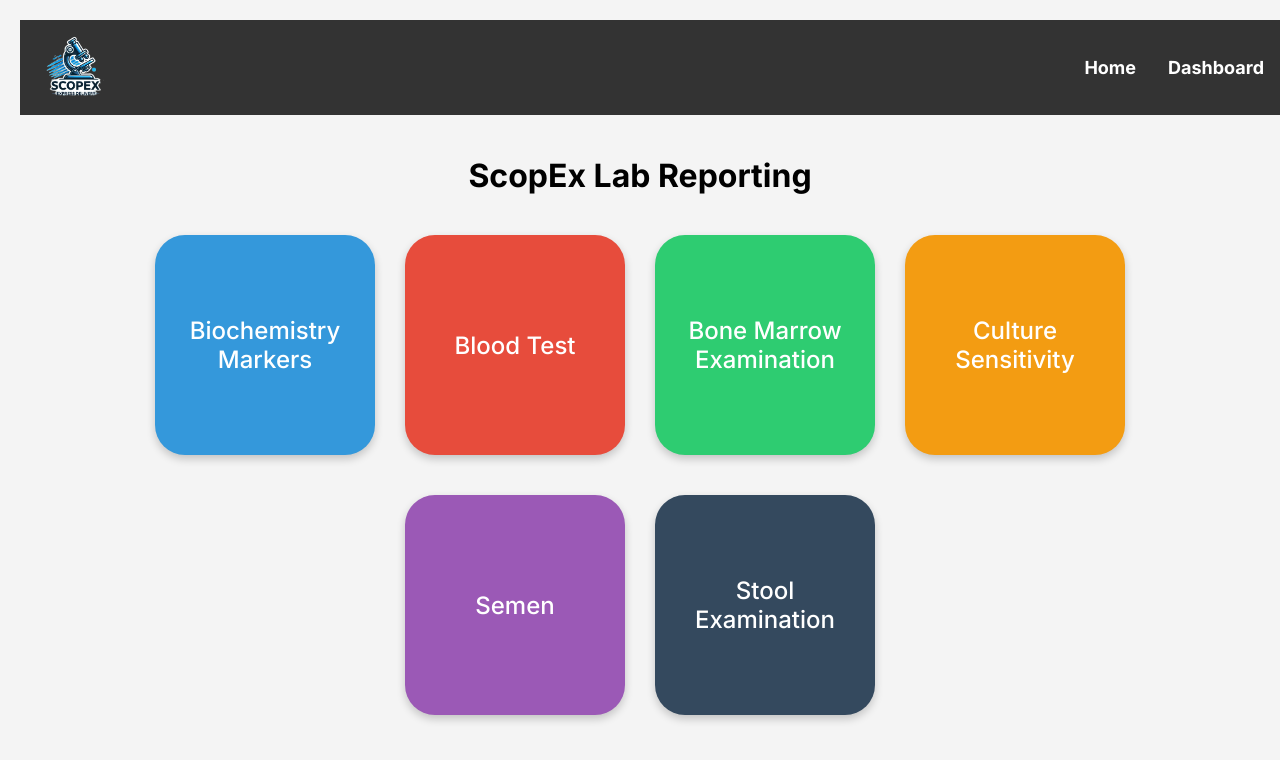
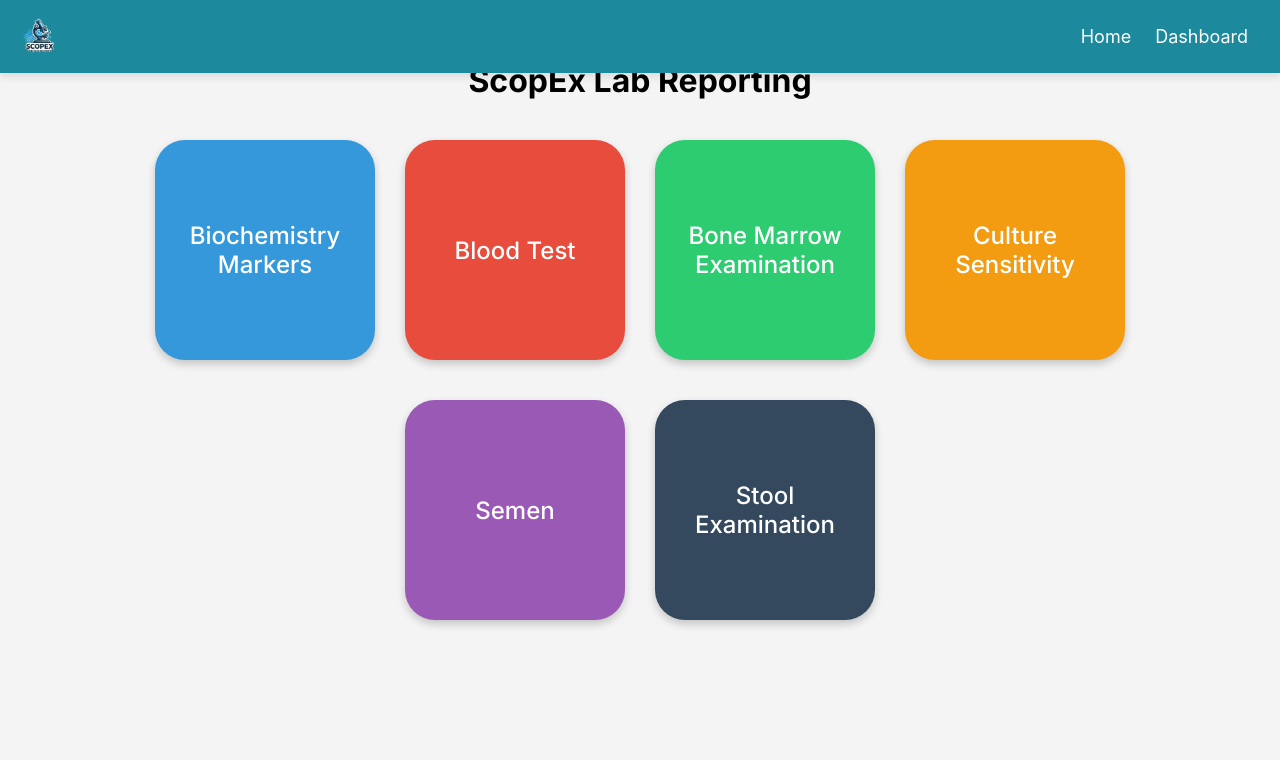
Before and after one commit to mlbrainlab/scopex, a React (Create React App) app: page / in a window 1280 px wide. Shown: the top 760 px of the page. Built offline with nearby package versions, Linux system fonts and the light colour scheme.

Commit message:
ui: navbar: Fix width and padding

```diff
--- a/src/components/Navbar.css
+++ b/src/components/Navbar.css
@@ -1,42 +1,45 @@
+/* Navbar Styles */
 .navbar {
-    width: 100%;  /* Make the navbar fill the entire page width */
-    background-color: #333;  /* Example background color */
-    padding: 10px 20px;  /* Add padding for spacing */
+    width: 100%; /* Full width */
+    background-color: #1c899c; /* Background color of the navbar */
+    padding: 10px 0; /* Optional: Adjust vertical padding for height */
+    position: fixed; /* Make it stay at the top */
+    top: 0;
+    left: 0;
+    z-index: 1000;
     display: flex;
+    align-items: center;
     justify-content: space-between;
-    align-items: center;
-    font-family: 'Inter', sans-serif;
-    color: white;
+    box-shadow: 0 4px 8px rgba(0, 0, 0, 0.1); /* Optional: Add shadow for depth */
+}
+
+.navbar-logo {
+    margin-left: 20px; /* Adjust left margin for logo */
+}
+
+.navbar-logo img {
+    height: 40px; /* Adjust the size of the logo */
 }
 
 .navbar-links {
+    display: flex;
     list-style: none;
-    display: flex;
-    gap: 20px;
+    margin-right: 20px; /* Adjust right margin for links */
 }
 
 .navbar-links li {
-    display: inline;
+    margin-left: 20px; /* Spacing between the links */
 }
 
 .navbar-links a {
-    color: white;
     text-decoration: none;
-    font-weight: bold;
-    color: white;  /* Adjust link color */
-    text-decoration: none;
-    font-size: 18px;
-    padding: 8px 16px;
-    border-radius: 4px;
+    color: white; /* Link color */
+    font-size: 18px; /* Adjust font size */
+    padding: 8px 12px; /* Add padding for clickable area */
     transition: background-color 0.3s ease;
 }
 
 .navbar-links a:hover {
-    text-decoration: underline;
-    background-color: #555;
+    background-color: rgba(255, 255, 255, 0.2); /* Change background color on hover */
+    border-radius: 5px; /* Optional: Add border radius for hover effect */
 }
-
-.navbar-logo img {
-    width: 70px;  /* Increase the logo width */
-    height: auto;  /* Maintain the aspect ratio of the logo */
-}
```
